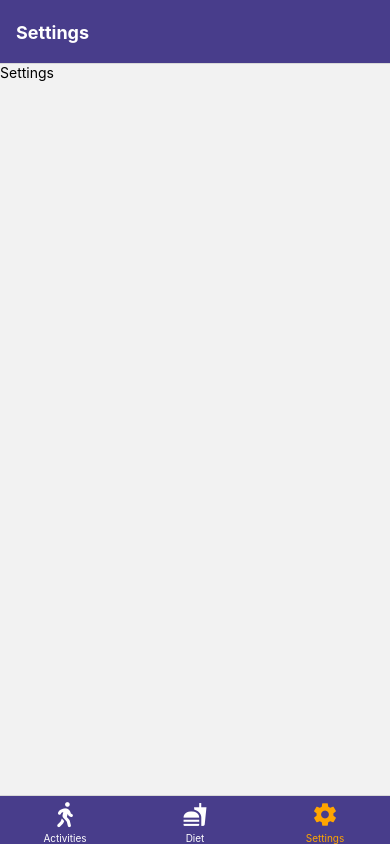
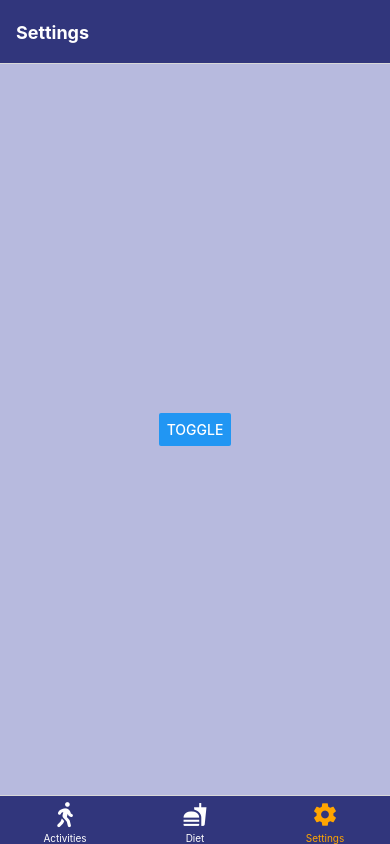
Before and after one commit to annanfu/MobileDevA2, a React Native app: screen /Settings in a window 390 px wide. Built offline with nearby package versions, Linux system fonts and the light colour scheme.

Commit message:
Created a themeContext for toggling the theme Setting Screen switching between dark and light defined in helper.js

```diff
--- a/App.js
+++ b/App.js
@@ -11,6 +11,8 @@ import FontAwesome5 from "@expo/vector-icons/FontAwesome5";
 import MaterialIcons from "@expo/vector-icons/MaterialIcons";
 import Ionicons from "@expo/vector-icons/Ionicons";
 import { themes } from './helper';
+import React, { useState } from 'react';
+import { ThemeContext } from './Contexts/themeContext'; // Import ThemeContext
 
 const Stack = createNativeStackNavigator(); // Create a navigation container reference
 const Tab = createBottomTabNavigator(); // Create a bottom tab navigator
@@ -56,7 +58,10 @@ function MyTabs() {
 }
 
 export default function App() {
+  const [theme, setTheme] = useState(themes.light); // Default to light theme
+
   return (
+    <ThemeContext.Provider value={{ theme, setTheme }}>
     <NavigationContainer>
       <Stack.Navigator
         screenOptions={{
@@ -69,10 +74,15 @@ export default function App() {
           component={MyTabs}
           options={{ headerShown: false }}
         />
-        <Stack.Screen name="AddAnActivity" component={AddAnActivity} />
+        <Stack.Screen
+          name="AddAnActivity"
+          component={AddAnActivity}
+          options={{ title: "Add An Activity" }}
+        />
       </Stack.Navigator>
       <StatusBar style="auto" />
     </NavigationContainer>
+    </ThemeContext.Provider>
   );
 }
 
--- /dev/null
+++ b/Components/Background.js
@@ -0,0 +1,22 @@
+import { StyleSheet, Text, View } from "react-native";
+import React from "react";
+import { ThemeContext } from "../Contexts/themeContext";
+import { useContext } from "react";
+
+export default function Background({ children }) {
+  const { theme } = useContext(ThemeContext); // Access the current theme
+
+  return (
+    <View style={[styles.background, { backgroundColor: theme.background }]}>
+      {children}
+    </View>
+  );
+}
+
+const styles = StyleSheet.create({
+  background: {
+    flex: 1,
+    justifyContent: "center",
+    alignItems: "center",
+  },
+});
--- /dev/null
+++ b/Contexts/themeContext.js
@@ -0,0 +1,4 @@
+import { createContext } from "react";
+
+// Create a context for the theme (light or dark)
+export const ThemeContext = createContext();
--- a/Screens/AddAnActivity.js
+++ b/Screens/AddAnActivity.js
@@ -1,12 +1,13 @@
 import { StyleSheet, Text, View } from 'react-native'
 import React from 'react'
+import Background from '../Components/Background'
 
 
 export default function AddAnActivity({navigation}) {
   return (
-    <View>
+    <Background>
       <Text>AddAnActivity</Text>
-    </View>
+    </Background>
   )
 }
 
--- a/Screens/Settings.js
+++ b/Screens/Settings.js
@@ -1,12 +1,23 @@
-import { StyleSheet, Text, View } from 'react-native'
+import { StyleSheet, Text, View, Button } from 'react-native'
 import React from 'react'
+import { useContext } from "react";
+import { ThemeContext } from "../Contexts/themeContext";
+import { themes } from '../helper';
+import Background from '../Components/Background';
 
 export default function Settings() {
+  const { theme, setTheme } = useContext(ThemeContext);
+
+  function toggleTheme() {
+    setTheme((previousTheme) => (previousTheme === themes.light ? themes.dark : themes.light));
+  }
+
   return (
-    <View>
-      <Text>Settings</Text>
-    </View>
+    <Background>
+      <Button title="Toggle" onPress={toggleTheme} />
+    </Background>
   )
 }
 
+
 const styles = StyleSheet.create({})
--- a/helper.js
+++ b/helper.js
@@ -1,11 +1,12 @@
 export const themes = {
   light: {
-    primary: "#483D8B", // Dark slate blue for header and bottom bar
-    active: "orange", // Royal blue for "Add" button and active tab
+    primary: "#31367c", // default app color in header and text in the light mode
+    active: "orange", //  active tab
     text: "#FFFFFF", // White for text on dark backgrounds
-
+    background: "#b7bade", // Background color for the app in light mode
   },
   dark: {
-
+    primary: "#FFFFFF", // White for text on dark backgrounds in dark mode
+    background: "#6f73ab", // Background color for the app in dark mode
   },
 };
```
